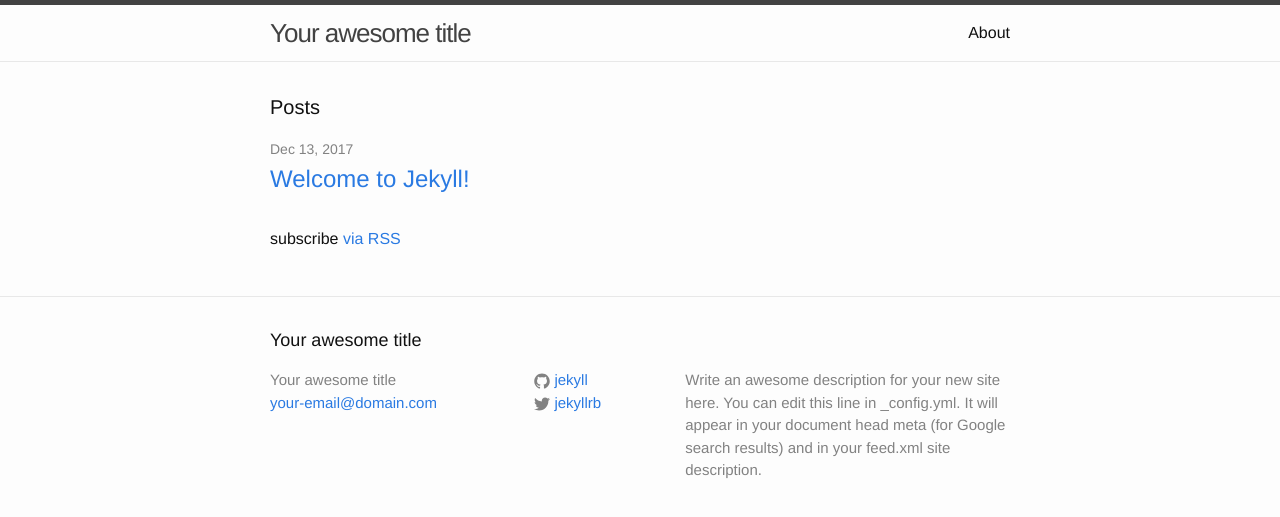
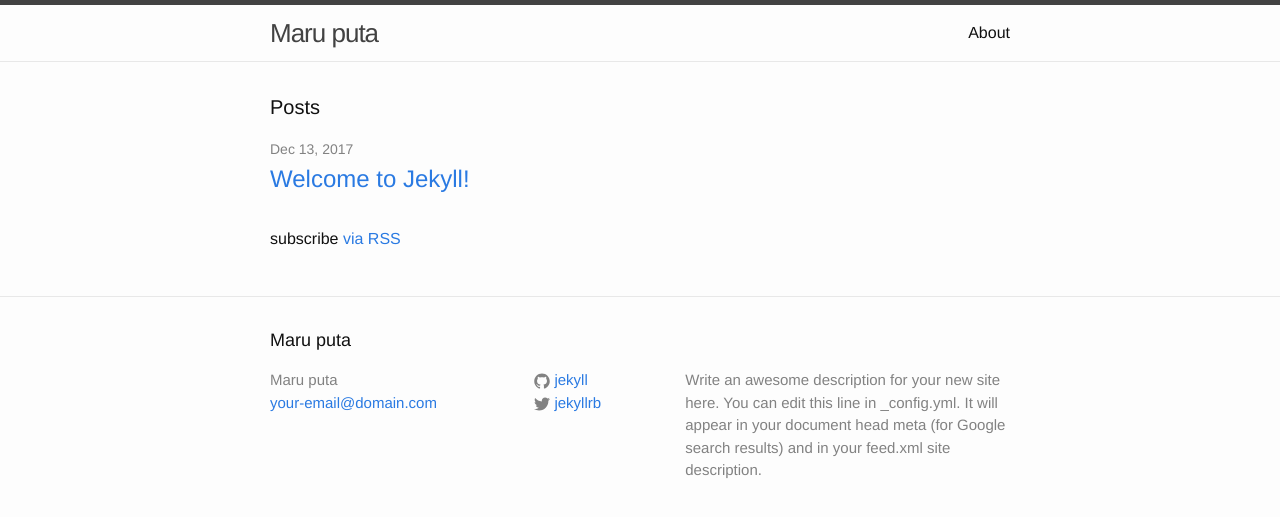
Before and after one commit to clarii/clarii.github.io, a Jekyll site: the page built from index.html, in a window 1280 px wide. Shown: the top 517 px of the page. Built offline with Jekyll 4.4.1, drawn with Linux system fonts in a browser that asks for light colours.

Commit message:
Update _config.yml

```diff
--- a/_config.yml
+++ b/_config.yml
@@ -6,7 +6,7 @@
 # 'jekyll serve'. If you change this file, please restart the server process.
 
 # Site settings
-title: Your awesome title
+title: Maru puta
 email: your-email@domain.com
 description: > # this means to ignore newlines until "baseurl:"
   Write an awesome description for your new site here. You can edit this
```
